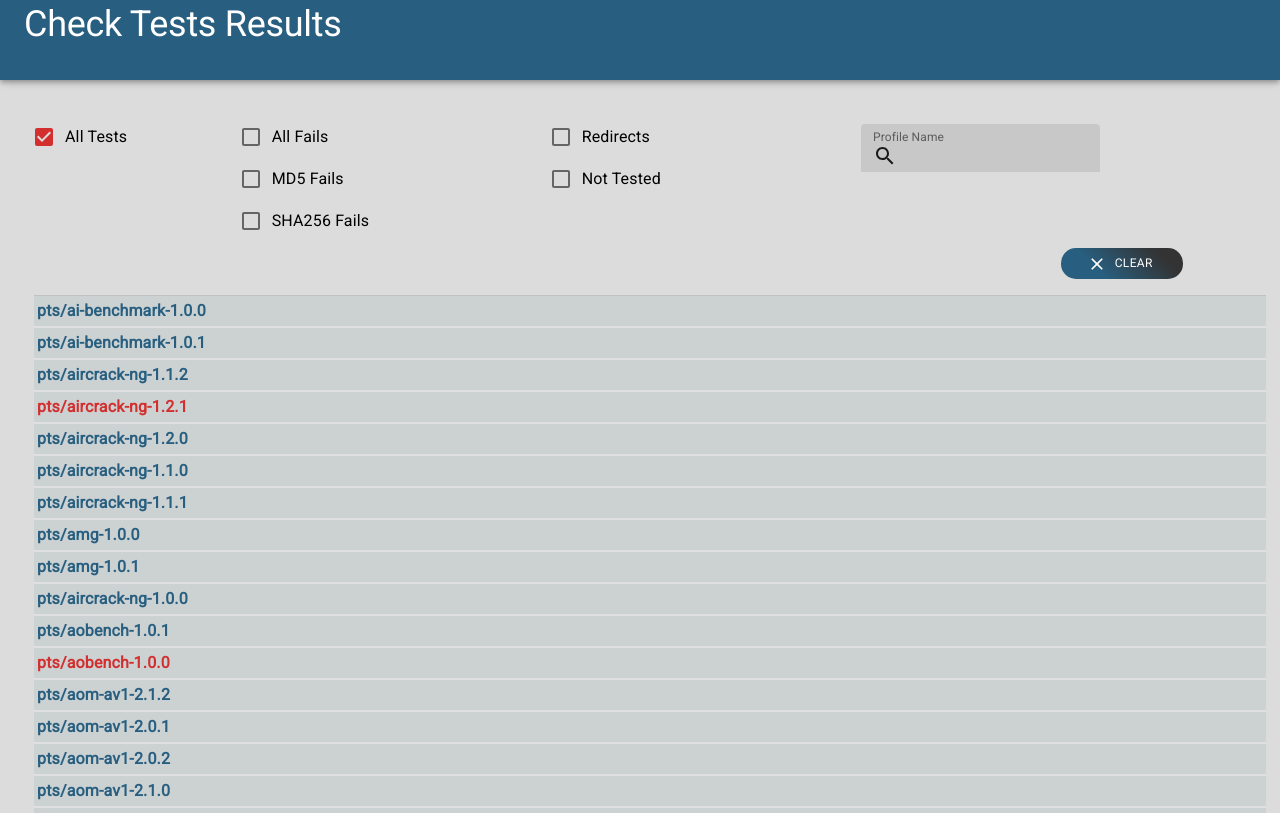
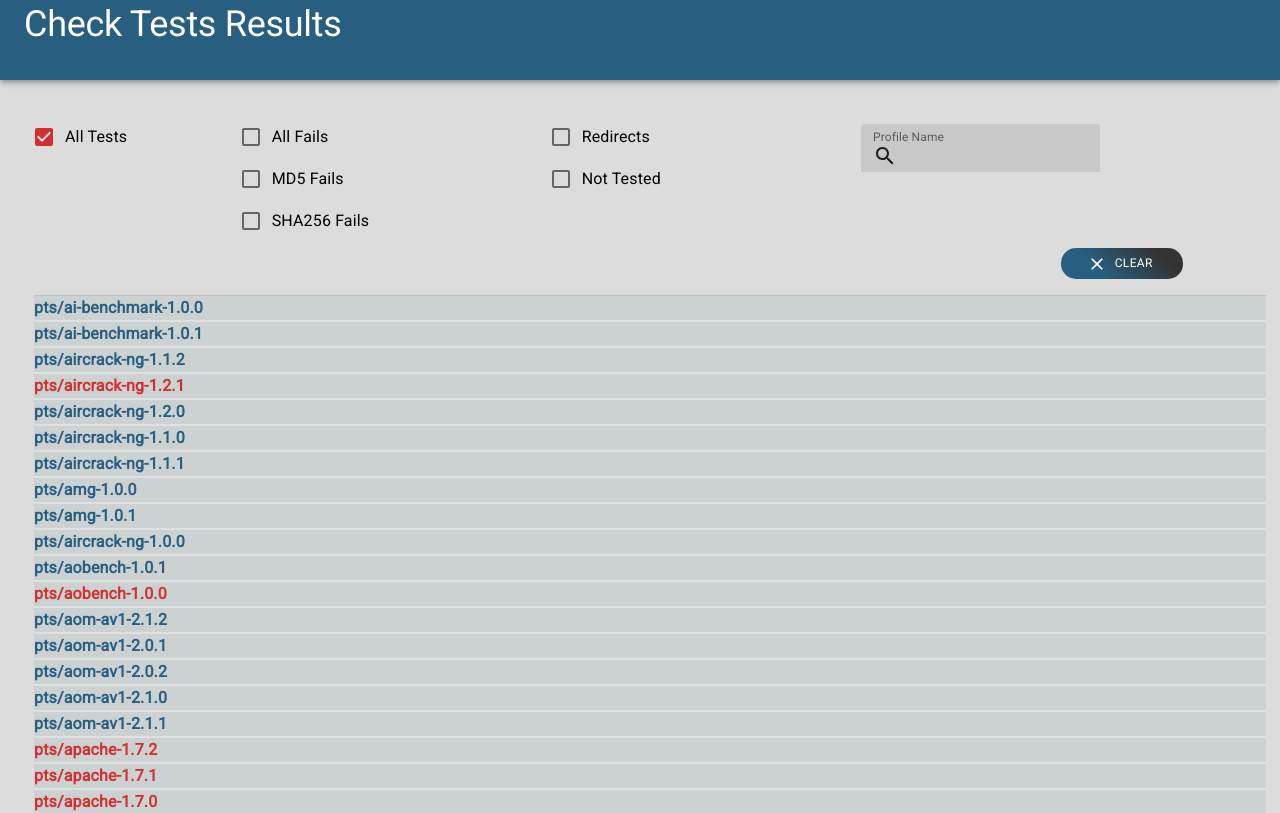
Before and after one commit to tippettj/phoronix-stats, a React (Create React App) app: page / in a window 1280 px wide. Shown: the top 813 px of the page. Built offline with nearby package versions, Linux system fonts and the light colour scheme.

Commit message:
Sped up rendering by changing button to text

```diff
--- a/src/components/PTSMirrors.js
+++ b/src/components/PTSMirrors.js
@@ -103,14 +103,14 @@ const PTSMirrors = (props) => {
             <TableRow>
                 <StyledTableCell  />
                     <StyledTableCell className={classes.cell_long} style={{verticalAlign: "text-top"}}>
-                        <IconButton
+                        {/* <IconButton
                             key={identifier}
                             aria-label="expand row"
                             size="small"
                             style={{borderRadius:16}}
-                            onClick={() => setOpenMirror(!openMirror)}>
+                            onClick={() => setOpenMirror(!openMirror)}> */}
                             <Typography
-                                className={classes.mirrorHeading}
+                                onClick={() => setOpenMirror(!openMirror)} className={classes.mirrorHeading}
                                 style={{marginLeft: "0px", color:(props.data.status !==Constants.JSON_PASSED) ? theme.palette.secondary.main: theme.palette.text.primary}}
                             >Mirror
                             </Typography>
@@ -118,7 +118,7 @@ const PTSMirrors = (props) => {
                                 style={{marginLeft: "20px"}}
                             >{props.data.url}
                             </Typography>
-                        </IconButton>
+                        {/* </IconButton> */}
                     </StyledTableCell>
 
             </TableRow>
--- a/src/components/PTSPackages.js
+++ b/src/components/PTSPackages.js
@@ -77,14 +77,14 @@ const PTSPackages = props => {
              <TableBody>
                 <TableRow>
                     <StyledTableCell style={{background:"#d6dada"}}>
-                        <IconButton
+                        {/* <IconButton
                             aria-label="expand row"
                             size="small"
                             style={{borderRadius:16}}
                             onClick={() => setOpen(!open)}
-                        >
-                            <Typography color={hasFailedStatus(packages)?'secondary':'primary'} style={{fontWeight:400, marginLeft:"20px"}} >{filename}</Typography>
-                        </IconButton>
+                        > */}
+                            <Typography onClick={() => setOpen(!open)} color={hasFailedStatus(packages)?'secondary':'primary'} style={{fontWeight:400, marginLeft:"20px"}} >{filename}</Typography>
+                        {/* </IconButton> */}
                     </StyledTableCell>
                 </TableRow>
 
--- a/src/components/PTSProfile.js
+++ b/src/components/PTSProfile.js
@@ -28,7 +28,6 @@ const PTSProfile = props => {
     const hasFailedStatus = (packages) => {
         return packages.some(pack =>
             pack.mirror.some(mirror => mirror.status === Constants.JSON_FAILED)
-
     )};
 
     // In the case of no download.xml file, the test status will be NOT_TESTED.
@@ -63,14 +62,14 @@ const PTSProfile = props => {
                 <TableHead>
                     <TableRow>
                         <StyledTableCell >
-                            <IconButton
+                            {/* <IconButton
                                 aria-label="expand row"
                                 size="small"
                                 style={{borderRadius:16}}
                                 onClick={() => setOpen(!open)}
-                            >
-                                <Typography color={hasFailedStatus(profile.packages)?'secondary':'primary'} style={{fontWeight:600}} >{profile['profile-name']}</Typography>
-                            </IconButton>
+                            > */}
+                                <Typography onClick={() => setOpen(!open)} color={hasFailedStatus(profile.packages)?'secondary':'primary'} style={{fontWeight:600}} >{profile['profile-name']}</Typography>
+                            {/* </IconButton> */}
                         </StyledTableCell>
                     </TableRow>
 
```
Lines whose indentation alone changed are shown as unchanged.
